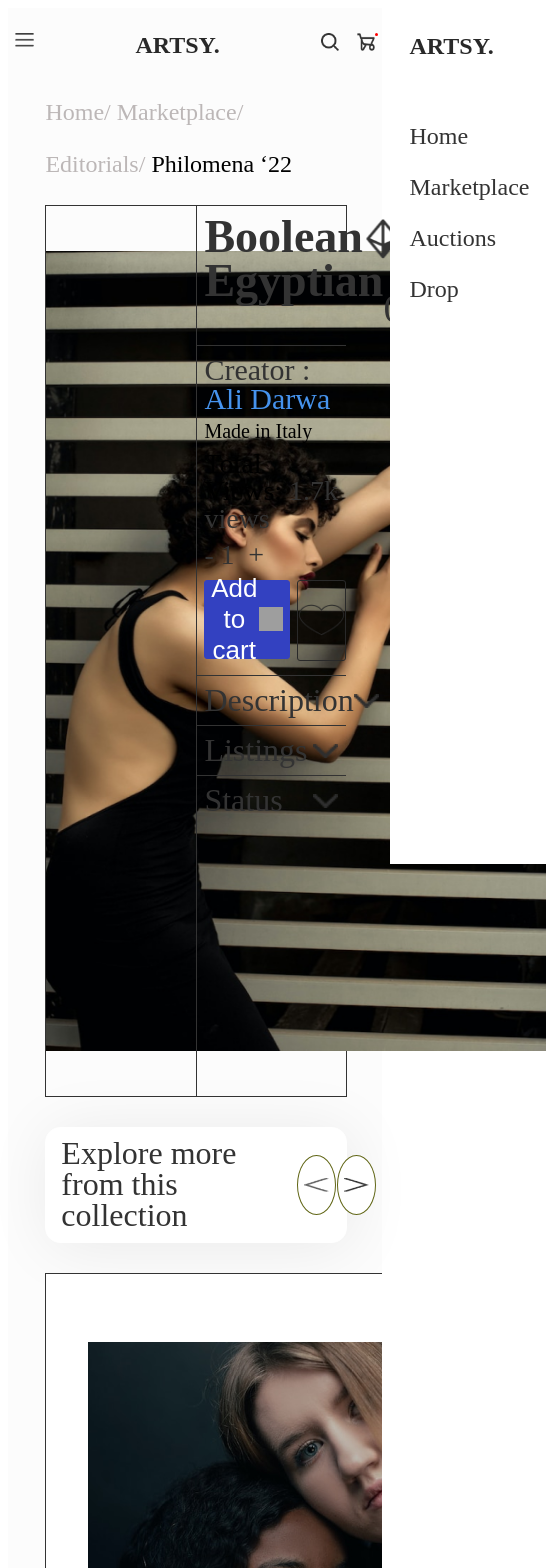
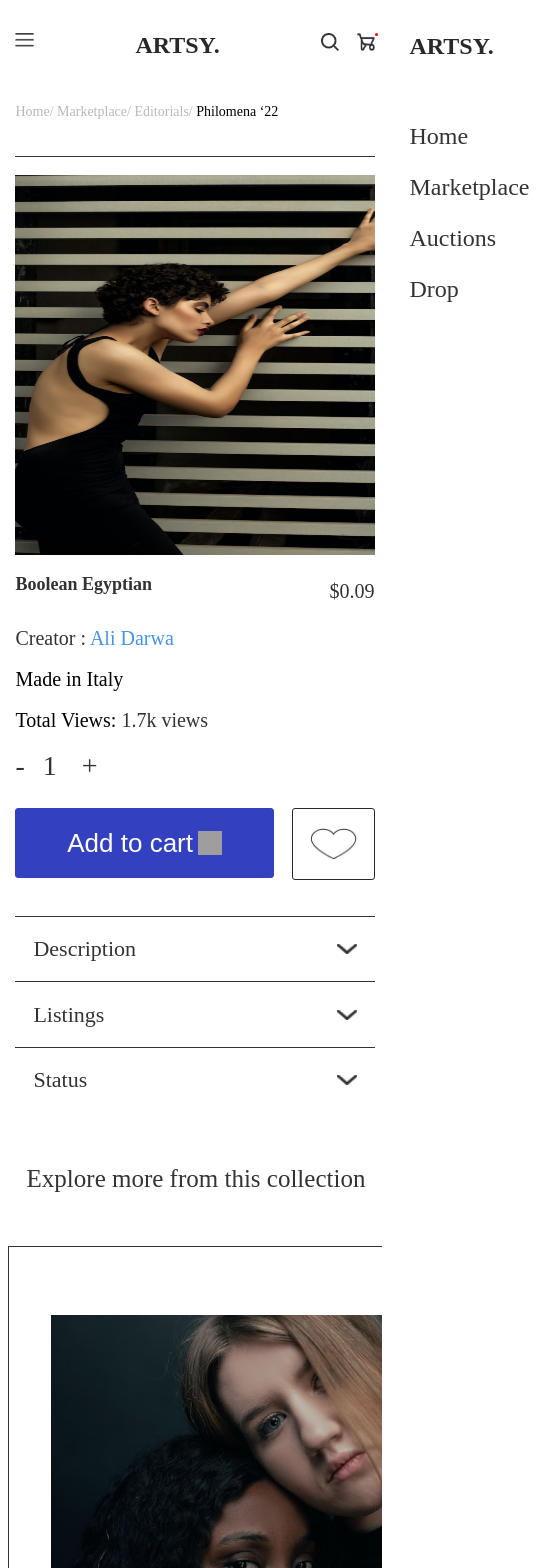
Before and after one commit to chiaka1996/hng10_drag_drop, a Next.js app: page /market/1 in a window 390 px wide. Shown: the top 1568 px of the page, 546 px wide, since content can reach past the window. Built offline with nearby package versions, Linux system fonts and the light colour scheme; grey boxes are pictures that could not be loaded; a web font is replaced by a local one.

Commit message:
feature: completed the mobile design for th single product page

```diff
--- a/pages/market/[name].tsx
+++ b/pages/market/[name].tsx
@@ -6,7 +6,7 @@ import Image from 'next/image';
 
 const Product = () => {
   return (
-    <div style={{ backgroundColor: 'rgb(252, 252, 252)' }}>
+    <div>
       <NavBar page="market" />
       <Sidebar />
       <div className={css.itemContainer}>
@@ -16,26 +16,20 @@ const Product = () => {
         </div>
 
         <div className={css.itemBreakdown}>
-          <Image
-            src="/Rectangle300.png"
-            className={css.descriptionImg}
-            width={500}
-            height={800}
-            alt="item"
-          />
+          <div className={css.rectangleImgContainer}>
+            <Image
+              src="/Rectangle300.png"
+              className={css.descriptionImg}
+              fill
+              alt="item"
+            />
+          </div>
 
           <div className={css.itemDescription}>
             <div className={css.itemHeader}>
               <div className={css.headerName}>Boolean Egyptian</div>
               <div className={css.headerPrice}>
-                <Image
-                  src="/etheurum.png"
-                  alt="etheurum"
-                  width={33}
-                  height={40}
-                  className={css.eth}
-                />
-                <span>0.09</span>
+                <span>$0.09</span>
               </div>
             </div>
             <div className={css.creatorDiv}>
@@ -65,15 +59,21 @@ const Product = () => {
             </div>
             <div className={css.subs}>
               <span>Description</span>
-              <Image src="/down_arrow.png" width={25} height={14} alt="arrow" />
+              <div className={css.downArrow}>
+                <Image src="/down_arrow.png" fill alt="arrow" />
+              </div>
             </div>
             <div className={css.listings}>
               <span>Listings</span>
-              <Image src="/down_arrow.png" width={25} height={14} alt="arrow" />
+              <div className={css.downArrow}>
+                <Image src="/down_arrow.png" fill alt="arrow" />
+              </div>
             </div>
             <div className={css.stat}>
               <span>Status</span>
-              <Image src="/down_arrow.png" width={25} height={14} alt="arrow" />
+              <div className={css.downArrow}>
+                <Image src="/down_arrow.png" fill alt="arrow" />
+              </div>
             </div>
           </div>
         </div>
--- a/styles/market.module.css
+++ b/styles/market.module.css
@@ -184,7 +184,7 @@
     color: #333333;
     }
 
-    /* CSS FOR SINGLE PRODUCT PAGE [name].tsx  */
+    /*/////////////////////// CSS FOR SINGLE PRODUCT PAGE [name].tsx  */
     .itemContainer{
         padding: 2% 10% 0 10%;
         font-family: 'Satoshi';
@@ -207,8 +207,11 @@
         grid-template-columns: 50% 50%;
     }
 
-    .descriptionImg{
+    .rectangleImgContainer{
+        width: 500px;
+        height: 800px;
         margin: auto auto;
+        position: relative;
     }
 
     .itemDescription{
@@ -343,6 +346,12 @@
         border-bottom: none;
      }
 
+     .downArrow{
+        width: 25px;
+        height: 14px;
+        position: relative;
+     }
+
      .exploreCollection{
         width: 100%;
         height: 114px;
@@ -355,7 +364,6 @@
         border-radius: 15px;
         border: 1px solid #FFFFFF;
         margin: 10% 0 10% 0;
-        /* padding: 3% 0; */
     }
 
      .exploreCollection span{
@@ -469,5 +477,120 @@
         -webkit-text-fill-color: transparent;
         background-origin: border-box;
         background-clip: text;
+     }
 
-     }
+     /* //////////////////////////mobile design//////////////////// */
+    @media only screen and (max-width: 1000px) {
+
+        /*/////////////////////// CSS FOR SINGLE PRODUCT PAGE [name].tsx  */
+        .itemContainer{
+            padding: 2% 2% 0 2%;
+        }
+
+        .productLink{
+            font-size: 14px;
+        }
+
+        .itemBreakdown{
+            height: 100%;
+            display: block;
+            padding: 5% 0 0 0;
+            border: none;
+            border-top: 1px solid #333333;
+        }
+
+        .rectangleImgContainer{
+            width: 100%;
+            height: 380px;
+            margin: auto auto;
+            position: relative;
+        }
+
+        .itemDescription{
+            border: none;
+        }
+
+        .itemHeader{
+            padding: 6% 0 0 0;
+            border: none;
+        }
+
+        .headerName{
+            font-size: 18px;
+        }
+
+        .headerPrice{
+            font-size: 20px;
+        }
+
+        .creatorDiv{
+        font-size: 20px;
+        padding: 6% 0;
+        }
+
+        .madeInItaly{
+            padding: 0 0 6% 0;
+        }
+
+        .views, .count{
+            padding: 0 0 6% 0;
+            font-size: 20px;
+        }
+
+        .count{
+            font-size: 28px;
+        }
+
+        .addToCart{
+            padding: 2% 0 5% 0;
+        }
+
+        .addToCart button{
+            height: 70px;
+        }
+
+        .loveContainer{
+            height: 70px;
+        }
+
+        .subs, .listings, .stat{
+            font-size: 22px;
+        }
+
+        .downArrow{
+            width: 20px;
+            height: 10px;
+        }
+
+        .exploreCollection{
+            box-shadow: none;
+            display: block;
+            text-align: center;
+            margin: 15% 0 15% 0;
+            height: auto;
+        }
+
+        .exploreCollection span{
+            font-size: 25px;
+            padding: 0 0;
+        }
+
+        .exploreButton{
+            display: none;
+        }
+
+        .exploreAll{
+            margin-left: 0;
+            max-width: 100%;
+        }
+
+        .exploreBtn{
+            margin: 10% 0 5% 0;
+        }
+
+        .exploreBtn button{
+            width: 70%;
+            height: 70px;
+            font-size: 25px;
+        }
+    }
```
